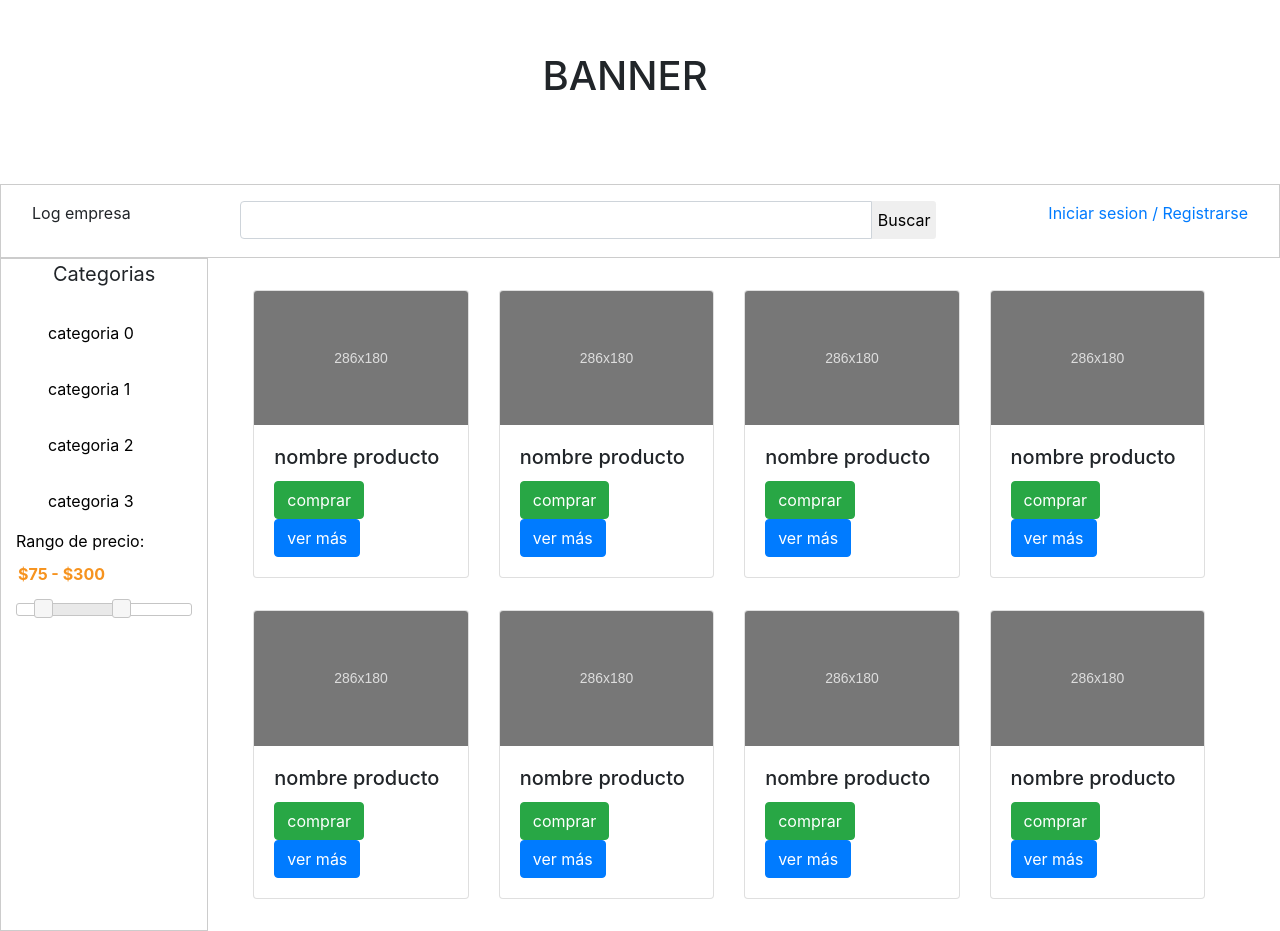
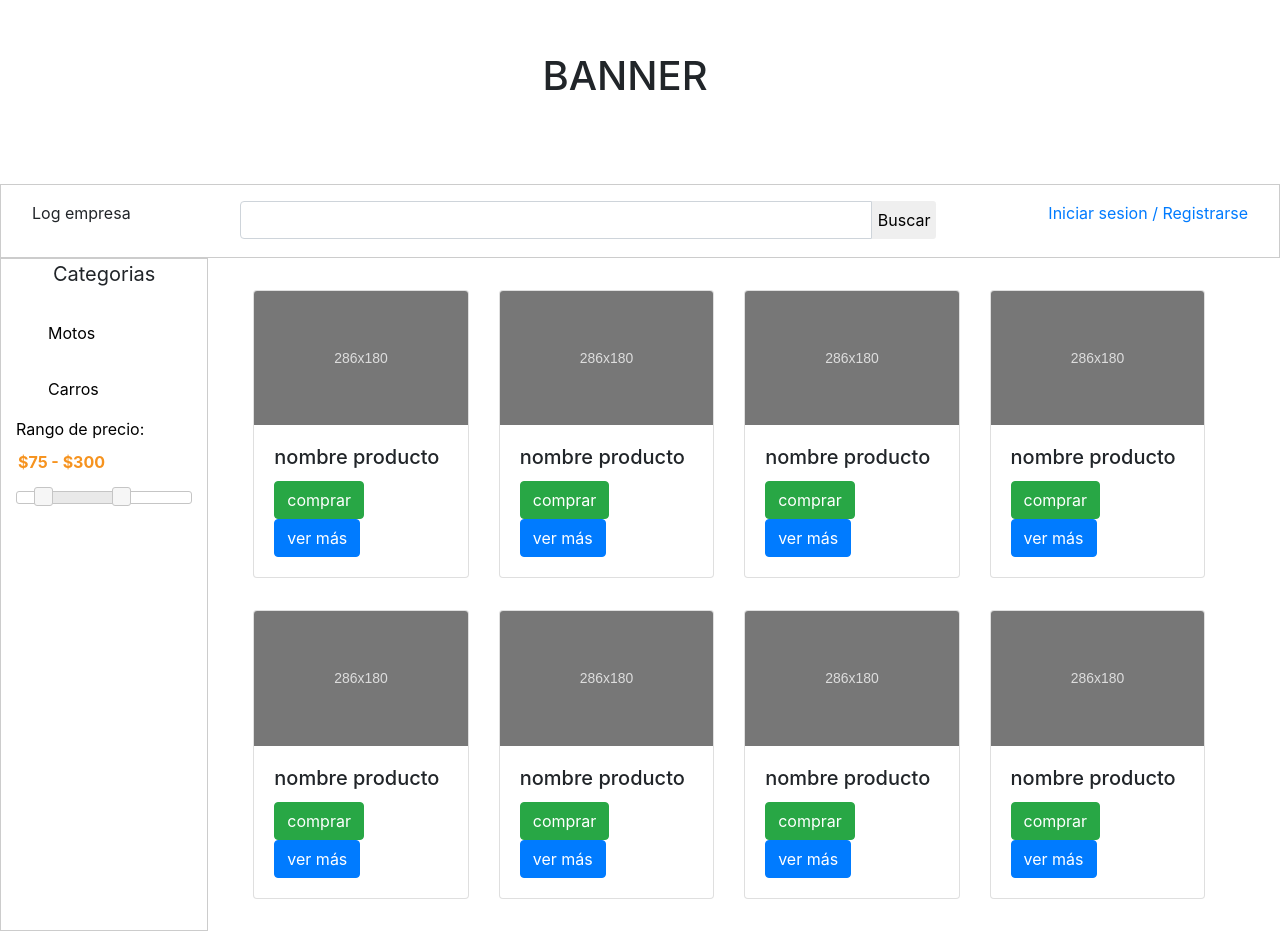
Before and after one commit to Tps76/SISPOW_WEB, a PHP site: page /index.php in a window 1280 px wide. Run offline with PHP 8.4, Linux system fonts and the light colour scheme; data comes from the database, SQL or seed files in the repository; some libraries are stand-ins or nearby versions.

Commit message:
categorias

```diff
--- a/Vistas/src/modules/categories.php
+++ b/Vistas/src/modules/categories.php
@@ -2,8 +2,16 @@
 <p class="menu__title">Categorias</p>
 <ul class=menu>
     <?php
-        for ($i=0; $i < 4; $i++) {
-            echo '<li class="menu__item"><a class="menu__link" href="#">categoria '. $i . '</a></li>';
+    $categorias = array(
+        "Motos",
+        "Carros");
+
+
+
+        for ($i=0; $i < 2; $i++) {
+
+            echo '<li class="menu__item"><a class="menu__link" href="#"> ' . $categorias[$i] . '</a></li>';
+
         }
     ?>
     <li class="">
```
Also changed, not shown: 1 other file.
